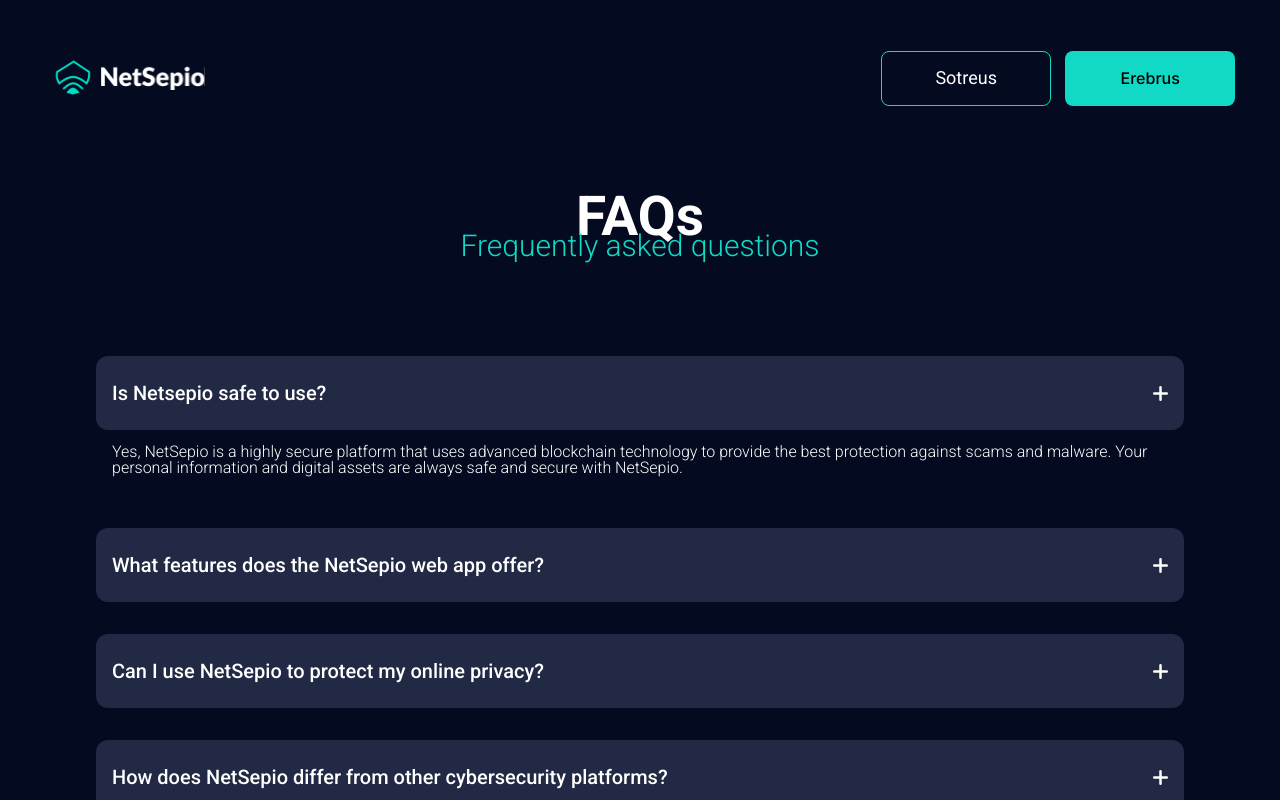
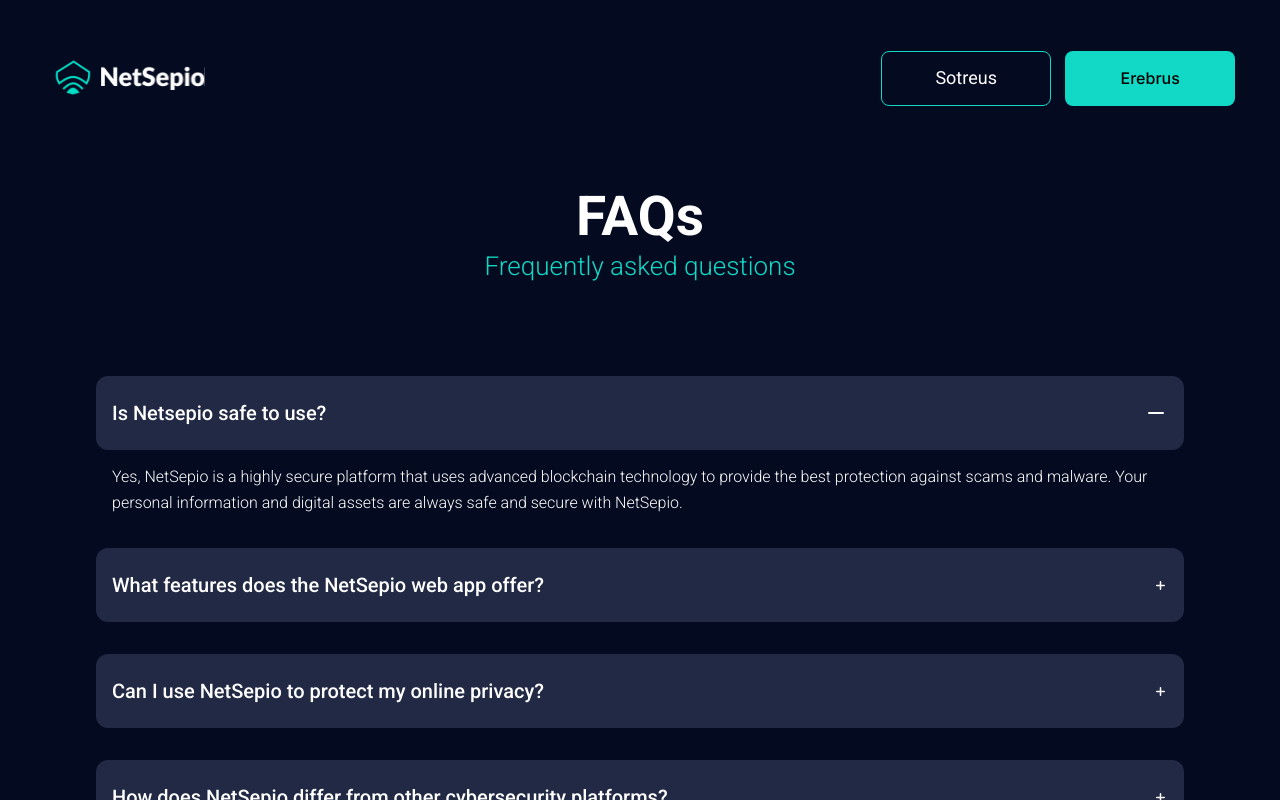
Before and after one commit to NetSepio/website, a Next.js app: page /faq in a window 1280 px wide. Both pictures are taken after a click on the button 1160 px from the left and 393 px from the top of the page. Shown: the top 800 px of the page. Built offline with nearby package versions, Linux system fonts and the light colour scheme.

Commit message:
edited overlap in FAQ

```diff
--- a/next.config.mjs
+++ b/next.config.mjs
@@ -1,6 +1,7 @@
 /** @type {import('next').NextConfig} */
 const nextConfig = {
   output: "export",
+  // images: { unoptimized: true },
 };
 
 export default nextConfig;
--- a/src/app/faq/page.jsx
+++ b/src/app/faq/page.jsx
@@ -5,11 +5,11 @@ import React from "react";
 const Page = () => {
   return (
     <div className='min-h-screen flex flex-col pt-[25vh] pb-[10vh] justify-center items-center'>
-      <div className='flex flex-col items-center'>
+      <div className='flex flex-col gap-5 items-center'>
         <h2 className=' text-2xl lg:text-[55px] text-white font-semibold'>
           FAQs
         </h2>
-        <p className=' text-lg lg:text-[30px] font-light text-cta'>
+        <p className=' text-lg lg:text-[26px] font-light text-cta'>
           Frequently asked questions
         </p>
       </div>
--- a/src/components/FAQs.jsx
+++ b/src/components/FAQs.jsx
@@ -27,6 +27,7 @@ const FAQs = ({ item }) => {
       <div className='w-full flex items-center justify-between px-4 top-0 rounded-[12px] absolute left-0 right-0 bg-[#222944] min-h-[74px]'>
         <p className=' text-white font-medium text-[20px]'>{item.q}</p>
         <button onClick={() => setShowAnswer(!showAnswer)}>
+          {!showAnswer ? (
             <Image
               src={"/images/plus.svg"}
               className=''
@@ -34,6 +35,15 @@ const FAQs = ({ item }) => {
               height={15}
               alt='add'
             />
+          ) : (
+            <Image
+              src={"/images/minus.svg"}
+              className=''
+              width={24}
+              height={24}
+              alt='minus'
+            />
+          )}
         </button>
       </div>
       <AnimatePresence mode='wait'>
@@ -42,7 +52,7 @@ const FAQs = ({ item }) => {
             animate={{ y: [-20, 0], opacity: [0, 1] }}
             exit={{ y: -20, opacity: 0 }}
             transition={{ duration: 0.5, type: "tween" }}
-            className=' text-white absolute top-[80px]  font-light w-full my-2 px-4 text-left text-xs lg:text-[16px]'
+            className=' text-white absolute leading-relaxed top-[80px]  font-light w-full my-2 px-4 text-left text-xs lg:text-[16px]'
           >
             {item.a}
           </motion.p>
--- a/src/components/Hero.jsx
+++ b/src/components/Hero.jsx
@@ -28,6 +28,7 @@ const Hero = () => {
       </div>
       <motion.div
         animate={{ rotate: 360 }}
+        whileHover={{ rotate: 0 }}
         transition={{
           repeat: Infinity,
           repeatDelay: 0,
@@ -36,7 +37,7 @@ const Hero = () => {
         }}
         className='z-10 absolute   -right-[5%]'
       >
-        <div className='relative w-[250px] h-[230px] lg:w-[450px] lg:h-[402.8px]'></div>
+        <div className='relative w-[250px] h-[230px] lg:w-[450px] lg:h-[402.8px]'>
           <Image
             src={"/images/ball.png"}
             className=''
@@ -44,6 +45,7 @@ const Hero = () => {
             fill
             priority
           />
+        </div>
       </motion.div>
     </div>
   );
--- a/src/components/Mission.jsx
+++ b/src/components/Mission.jsx
@@ -53,7 +53,6 @@ const Mission = () => {
         <div className='w-full h-full z-20 rounded-[50px] bg-primary'>
           <div className='w-full h-full z-20 rounded-[50px] flex items-center justify-between  bg-gradient-to-tl from-primary2/20 to-primary2/20'>
             <motion.div
-              animate={animation3}
               transition={{ duration: 1.5 }}
               className='flex-col lg:w-[45%]  ml-[89px]  h-[80%] justify-between flex'
             >
```
Also changed, not shown: public/images/minus.svg (added), public/images/plus.svg. Lines whose indentation alone changed are shown as unchanged.
